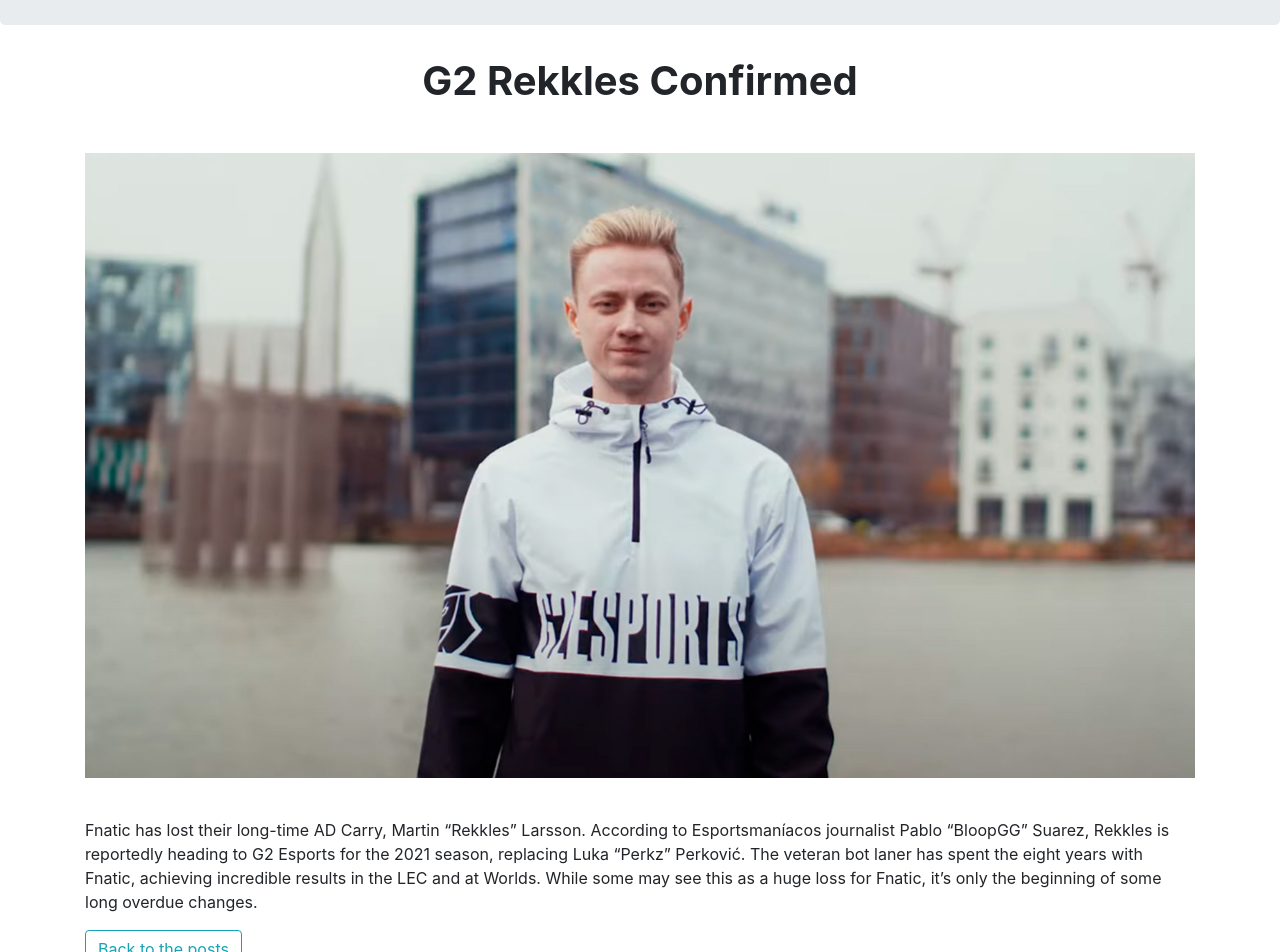
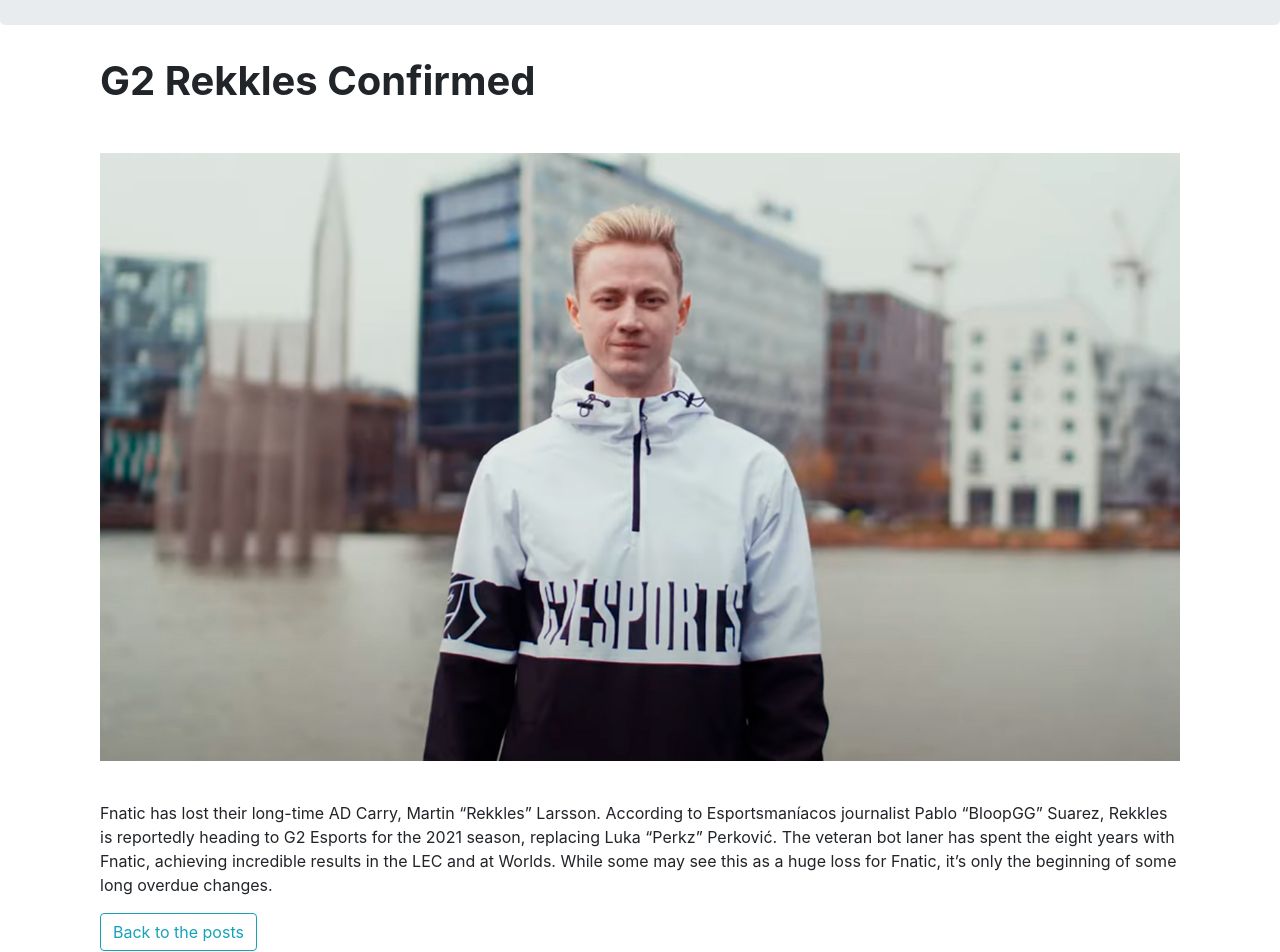
Before and after one commit to saechavarria/React-blog, a React (Create React App) app: page /post/1 in a window 1280 px wide. Shown: the part 280-1232 px from the top of the page. Built offline with nearby package versions, Linux system fonts and the light colour scheme.

Commit message:
error router solved

```diff
--- a/src/components/Post.jsx
+++ b/src/components/Post.jsx
@@ -9,34 +9,44 @@
     <div className="container">
       <div className="col-12 justify-content-center">
         <div className="row justify-content-center">
+          <div className="col-12">
             <h1>
               <strong>G2 Rekkles Confirmed</strong>
             </h1>
           </div>
+        </div>
         <br />
         <div className="row justify-content-center">
+          <div className="col-12">
             <img
               src={g2rekkles}
               className="img-fluid"
               alt="Responsive in detail"
             />
           </div>
+        </div>
         <br />
         <div className="row justify-content-center">
+          <div className="col-12">
             <p>
-            Fnatic has lost their long-time AD Carry, Martin “Rekkles” Larsson.
-            According to Esportsmaníacos journalist Pablo “BloopGG” Suarez,
-            Rekkles is reportedly heading to G2 Esports for the 2021 season,
-            replacing Luka “Perkz” Perković. The veteran bot laner has spent the
-            eight years with Fnatic, achieving incredible results in the LEC and
-            at Worlds. While some may see this as a huge loss for Fnatic, it’s
-            only the beginning of some long overdue changes.
+              Fnatic has lost their long-time AD Carry, Martin “Rekkles”
+              Larsson. According to Esportsmaníacos journalist Pablo “BloopGG”
+              Suarez, Rekkles is reportedly heading to G2 Esports for the 2021
+              season, replacing Luka “Perkz” Perković. The veteran bot laner has
+              spent the eight years with Fnatic, achieving incredible results in
+              the LEC and at Worlds. While some may see this as a huge loss for
+              Fnatic, it’s only the beginning of some long overdue changes.
             </p>
           </div>
+        </div>
         <div className="row">
+          <div className="col-12">
             <Link to="/">
-            <button className="btn btn-outline-info">Back to the posts</button>
+              <button className="btn btn-outline-info">
+                Back to the posts
+              </button>
             </Link>
+          </div>
         </div>
       </div>
     </div>
```
Also changed, not shown: 1 other file (tests, documents, lock files or other folders). Lines whose indentation alone changed are shown as unchanged.
